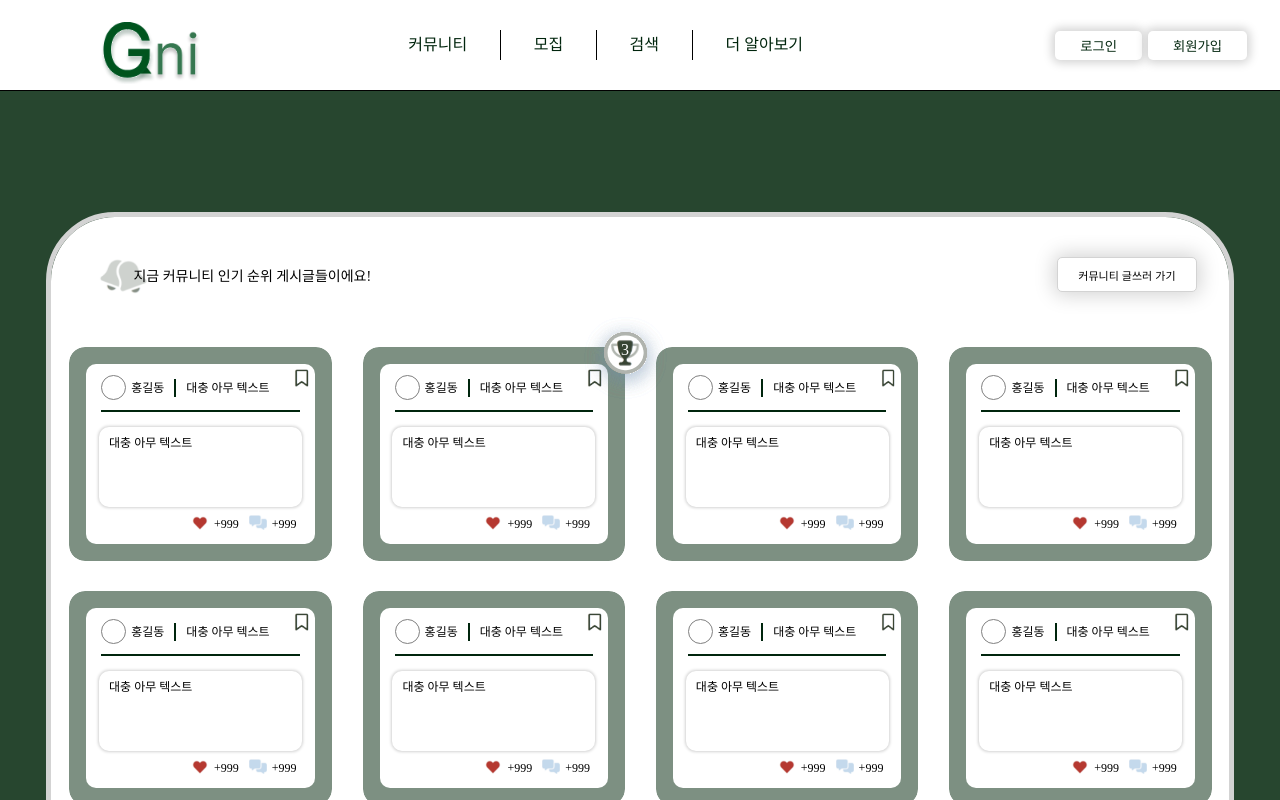
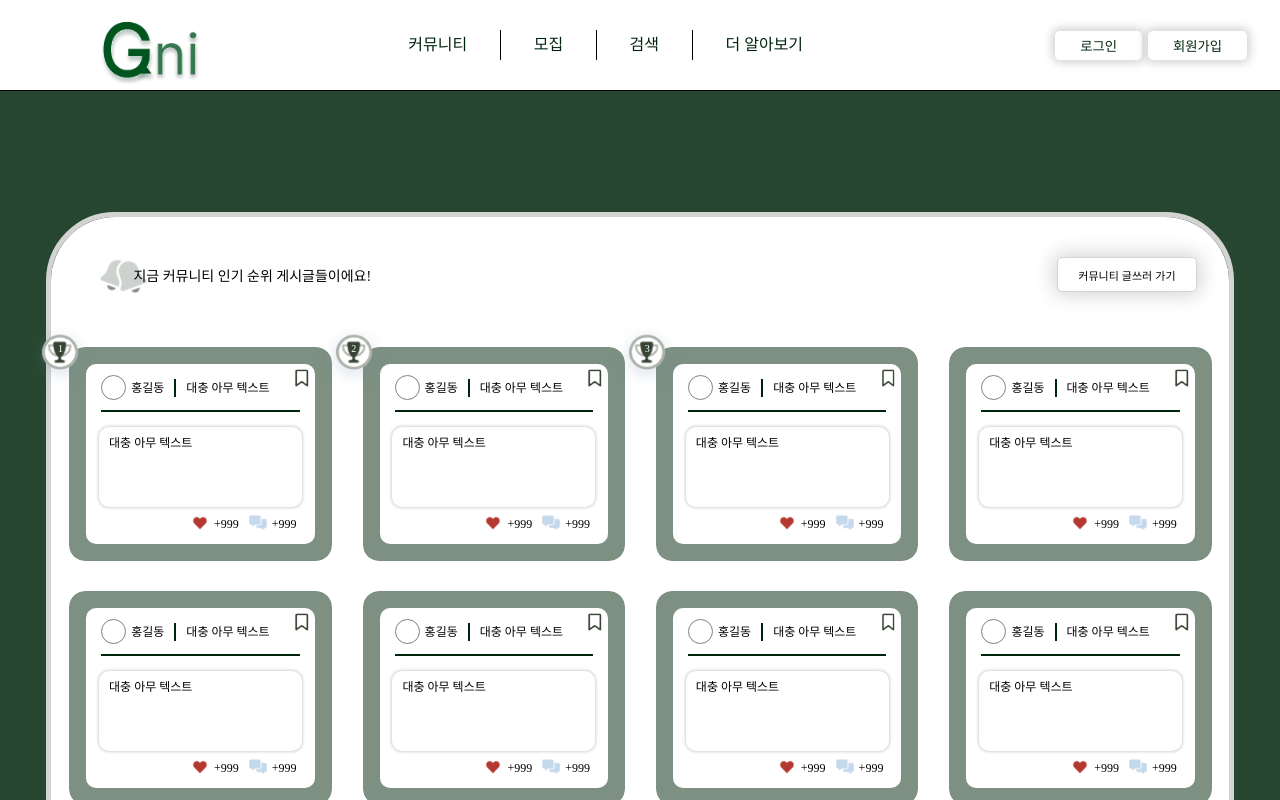
Before and after one commit to kody-gsm/Gni-client, a React (Create React App) app: page /community in a window 1280 px wide. Shown: the top 800 px of the page. Built offline with nearby package versions, Linux system fonts and the light colour scheme.

Commit message:
trophy 부착

```diff
--- a/src/components/Boxcontent/boxcontent.jsx
+++ b/src/components/Boxcontent/boxcontent.jsx
@@ -4,11 +4,13 @@ import message from '../../assets/messages.png';
 import unchecked_bookmark from '../../assets/unchecked_bookmark.png';
 import checked_bookmark from '../../assets/checked_bookmark.png';
 import { useState } from 'react';
+import Trophy from '../Trophy/trophy';
 
-export default function Boxcontent({ name, title, likes, answers, checking }) {
+export default function Boxcontent({ name, title, likes, answers, checking, trophy }) {
   const [checked, setchecked] = useState(checking);
-  return (
+  return (<>
     <S.boxcontent>
+      {trophy && <Trophy number={trophy} />}
       <div className='inner'>
         <div className='bookmark'>
           {checked ? <img src={checked_bookmark} alt='checked' onClick={e => setchecked(e => !e)} /> :
@@ -39,5 +41,5 @@ export default function Boxcontent({ name, title, likes, answers, checking }) {
         </div>
       </div>
     </S.boxcontent>
-  );
+  </>);
 }
--- /dev/null
+++ b/src/components/Trophy/style.js
@@ -0,0 +1,23 @@
+import { styled } from "styled-components";
+
+export const Trophy = styled.div`
+  position: absolute;
+  margin-left: -280px;
+  margin-top: -150px;
+  z-index: 11;
+  display: flex;
+  align-items: center;
+  justify-content: center;
+  img{
+    margin-top: -45px;
+    width: 70px;
+    object-fit: scale-down;
+  }
+  p{
+    position: absolute;
+    text-align: center;
+    margin-top: -60px;
+    color: white;
+    font-size: 10px;
+  }
+`
--- a/src/components/Trophy/trophy.jsx
+++ b/src/components/Trophy/trophy.jsx
@@ -1,8 +1,9 @@
 import trophy from '../../assets/trophy.png';
+import * as S from './style';
 
-export default function Trophy(props) {
-  return <div className='trophy' style={{ position: 'absolute', zIndex: 11 }}>
+export default function Trophy({ number }) {
+  return <S.Trophy>
     <img src={trophy} alt='trophy' />
-    <p style={{ textAlign: 'center', marginTop: '-60px', color: 'white' }}>{props?.number}</p>
-  </div>;
+    <p>{number}</p>
+  </S.Trophy>;
 }
--- a/src/pages/Community/index.jsx
+++ b/src/pages/Community/index.jsx
@@ -3,7 +3,6 @@ import React, { useState, useEffect } from 'react';
 import * as S from './style';
 import bell from '../../assets/bell.png';
 import Boxcontent from "../../components/Boxcontent/boxcontent";
-import Trophy from "../../components/Trophy/trophy";
 
 export default function Community() {
   const [belling, setBelling] = useState(true);
@@ -27,16 +26,10 @@ export default function Community() {
           </button>
         </div>
         <div className="main">
-          {index === 0 && <>
-            <Trophy number={1} />
-            <Trophy number={2} />
-            <Trophy number={3} />
-          </>
-          }
           {<>
-            <Boxcontent name={'홍길동'} title={'대충 아무 텍스트'} answers={999} likes={999} checking={false} />
-            <Boxcontent name={'홍길동'} title={'대충 아무 텍스트'} answers={999} likes={999} checking={false} />
-            <Boxcontent name={'홍길동'} title={'대충 아무 텍스트'} answers={999} likes={999} checking={false} />
+            <Boxcontent name={'홍길동'} title={'대충 아무 텍스트'} answers={999} likes={999} checking={false} trophy={1} />
+            <Boxcontent name={'홍길동'} title={'대충 아무 텍스트'} answers={999} likes={999} checking={false} trophy={2} />
+            <Boxcontent name={'홍길동'} title={'대충 아무 텍스트'} answers={999} likes={999} checking={false} trophy={3} />
             <Boxcontent name={'홍길동'} title={'대충 아무 텍스트'} answers={999} likes={999} checking={false} />
             <Boxcontent name={'홍길동'} title={'대충 아무 텍스트'} answers={999} likes={999} checking={false} />
             <Boxcontent name={'홍길동'} title={'대충 아무 텍스트'} answers={999} likes={999} checking={false} />
--- a/src/pages/Community/style.js
+++ b/src/pages/Community/style.js
@@ -12,7 +12,7 @@ export const Community = styled.div`
     outline: solid 5px lightgray ;
     width: 92vw;
     margin-top: 19vh;
-    height: 86vh;
+    height: 87vh;
     margin-bottom: 20vh;
     border-radius: 5vw;
     .boxheader{
```
